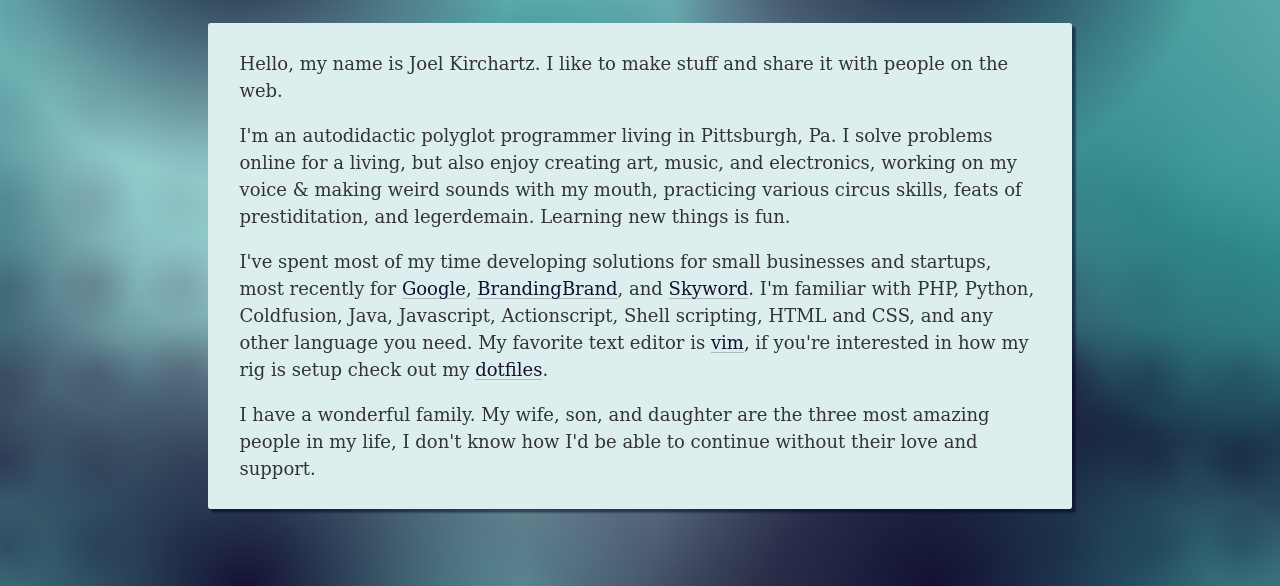
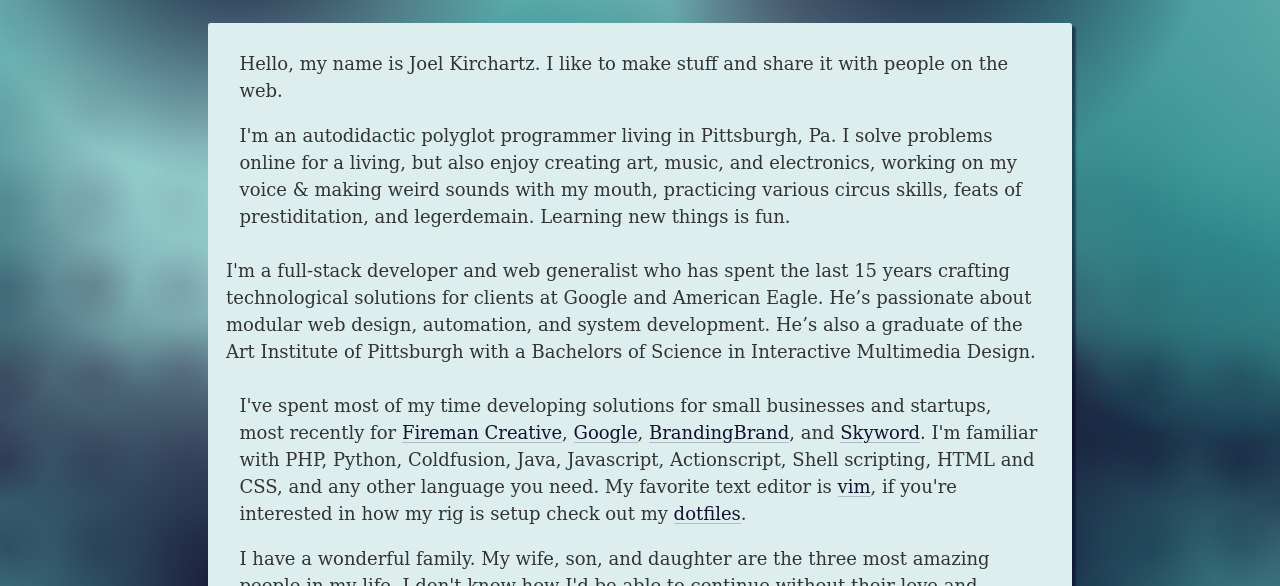
Before and after one commit to JKirchartz/jkirchartz.github.com, a Jekyll site: the page built from about.html, in a window 1280 px wide and 900 px high, scrolled down 340 px, cut to the strip 0-586 px from the top of the window. Built offline with Jekyll 4.4.1, drawn with Linux system fonts in a browser that asks for light colours; a script that is not in the unit is left out.

Commit message:
add fireman bio to about page haphazardly

```diff
--- a/about.html
+++ b/about.html
@@ -10,14 +10,22 @@ layout: base
     electronics, working on my voice &amp; making weird sounds with my mouth,
     practicing various circus skills, feats of prestiditation, and legerdemain.
     Learning new things is fun.</p>
-  <p>I've spent most of my time developing solutions for small businesses and startups,
-    most recently for <a href="http://google.com">Google</a>, <a
-      href="http://BrandingBrand.com">BrandingBrand</a>, and
-    <a href="http://www.skyword.com">Skyword</a>. I'm familiar with PHP, Python, Coldfusion, Java, Javascript, Actionscript,
-    Shell scripting, HTML and CSS, and any other language you need.
-    My favorite text editor is <a href="http://vim.org">vim</a>, if you're interested
-    in how my rig is setup check out my
-    <a href="http://github.com/jkirchartz/dotfiles/">dotfiles</a>.</p>
-  <p>I have a wonderful family. My wife, son, and daughter are the three most amazing people in
-    my life, I don't know how I'd be able to continue without their love and support.</p>
-</article>
+        </p>I'm a full-stack developer and web generalist who has spent the last 15
+        years crafting technological solutions for clients at Google and American
+        Eagle. He’s passionate about modular web design, automation, and system
+        development. He’s also a graduate of the Art Institute of Pittsburgh with a
+        Bachelors of Science in Interactive Multimedia Design.</p>
+<p>I've spent most
+of my time developing solutions for small businesses and startups, most
+recently for <a href="http://firemancreative.com">Fireman Creative</a>, <a
+        href="http://google.com">Google</a>, <a
+        href="http://BrandingBrand.com">BrandingBrand</a>, and <a
+        href="http://www.skyword.com">Skyword</a>. I'm familiar with PHP,
+Python, Coldfusion, Java, Javascript, Actionscript, Shell scripting, HTML and
+CSS, and any other language you need.  My favorite text editor is <a
+        href="http://vim.org">vim</a>, if you're interested in how my rig is
+setup check out my <a
+        href="http://github.com/jkirchartz/dotfiles/">dotfiles</a>.</p> <p>I
+have a wonderful family. My wife, son, and daughter are the three most amazing
+people in my life, I don't know how I'd be able to continue without their love
+and support.</p> </article>
```
